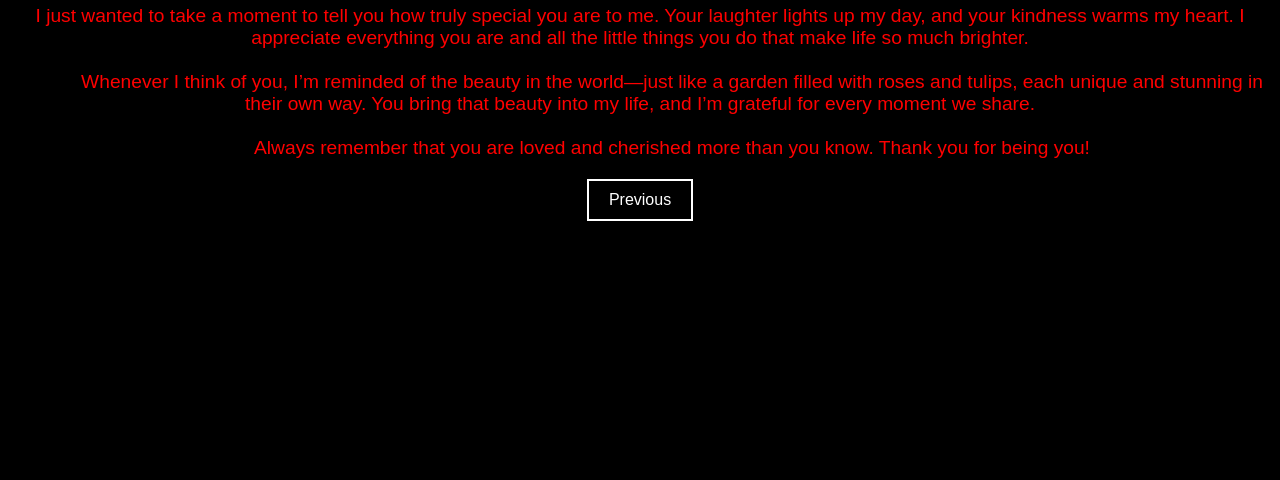
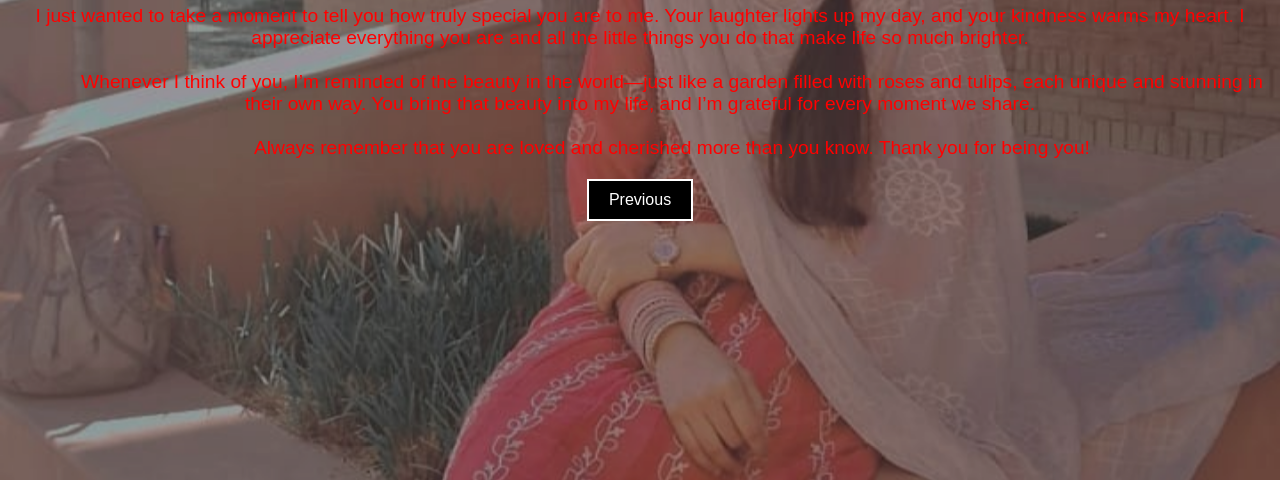
Before and after one commit to Akash230164/hello, a plain HTML site: page special.html in a window 1280 px wide. Shown: the part 320-800 px from the top of the page. Drawn offline with Linux system fonts and the light colour scheme; a script that the page names is missing.

Commit message:
Update special.html

```diff
--- a/special.html
+++ b/special.html
@@ -21,7 +21,7 @@
     </div>
 
     <div class="image-container">
-        <img src="images/amber4.jpg" alt="Background Image" class="background-image">
+        <img src="amber4.jpg" alt="Background Image" class="background-image">
     </div>
 
     <script src="scripts.js"></script>
```
